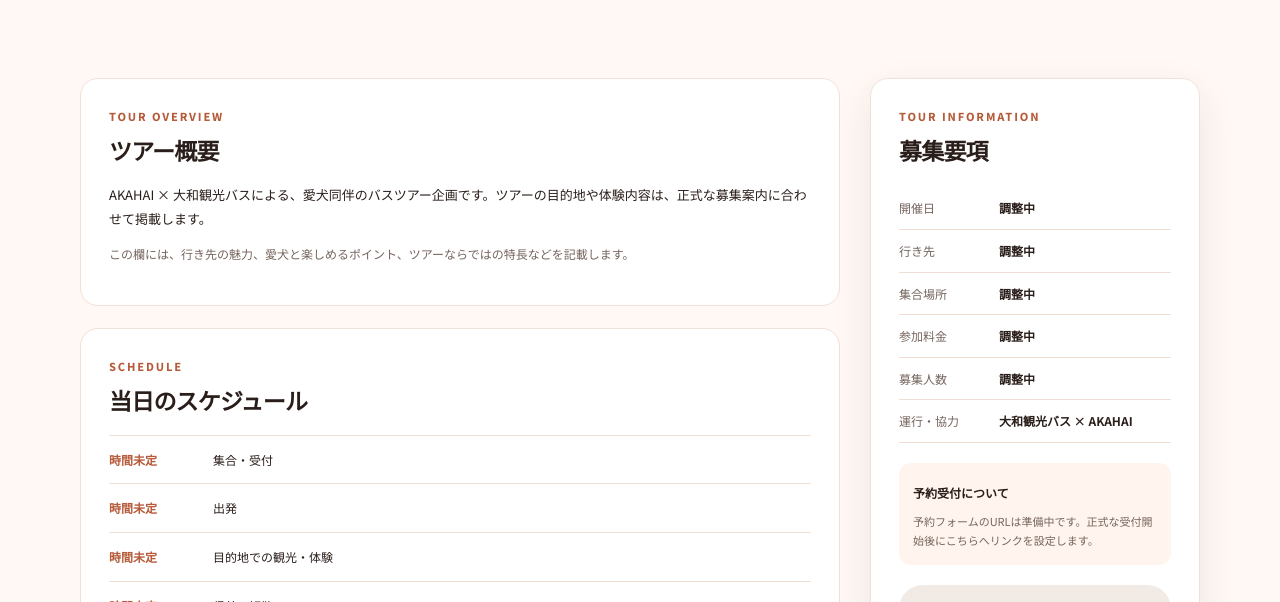
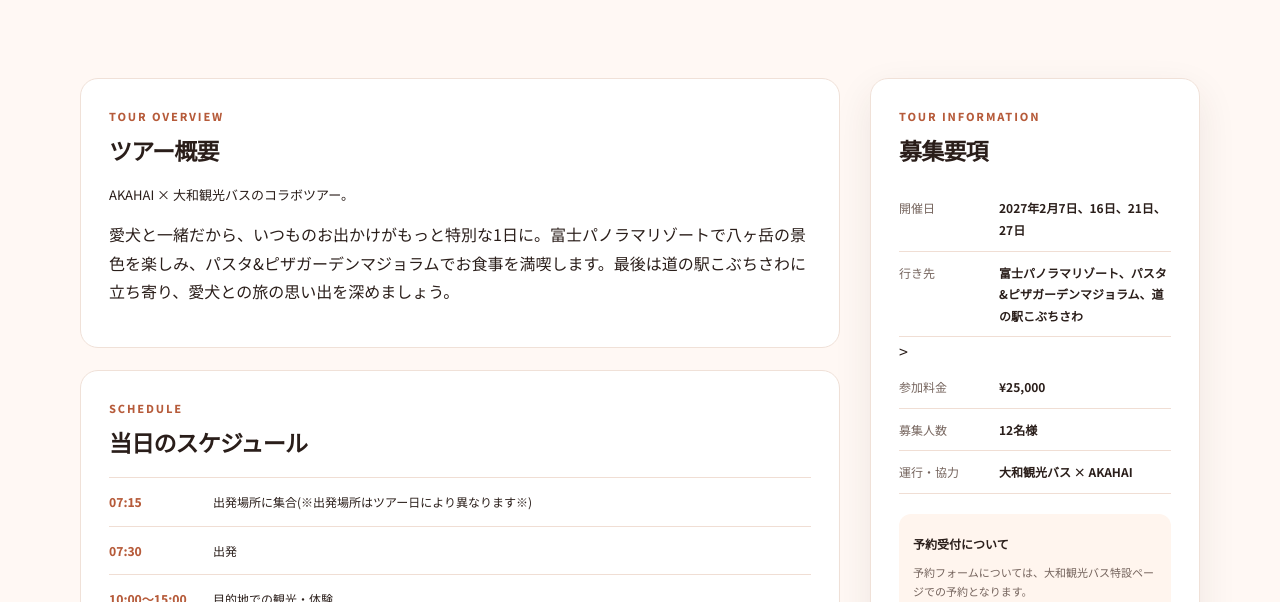
Before and after one commit to Dog-webs/akahai-events, a plain HTML site: page bus-tour/tour-detail-yatsugatake.html in a window 1280 px wide. Shown: the part 350-952 px from the top of the page. Drawn offline with Linux system fonts and the light colour scheme; a script that the page names is missing.

Commit message:
他ツアー作り込み

```diff
--- a/bus-tour/tour-detail-yatsugatake.html
+++ b/bus-tour/tour-detail-yatsugatake.html
@@ -68,18 +68,18 @@
         <section class="detail-panel">
           <p class="eyebrow">TOUR OVERVIEW</p>
           <h2>ツアー概要</h2>
-          <p>AKAHAI × 大和観光バスによる、愛犬同伴のバスツアー企画です。ツアーの目的地や体験内容は、正式な募集案内に合わせて掲載します。</p>
-          <p class="muted">この欄には、行き先の魅力、愛犬と楽しめるポイント、ツアーならではの特長などを記載します。</p>
+          <p>AKAHAI × 大和観光バスのコラボツアー。</p>
+          <p></p>愛犬と一緒だから、いつものお出かけがもっと特別な1日に。富士パノラマリゾートで八ヶ岳の景色を楽しみ、パスタ&ピザガーデンマジョラムでお食事を満喫します。最後は道の駅こぶちさわに立ち寄り、愛犬との旅の思い出を深めましょう。</p>
         </section>
 
         <section class="detail-panel">
           <p class="eyebrow">SCHEDULE</p>
           <h2>当日のスケジュール</h2>
           <div class="schedule-placeholder">
-            <div><span class="schedule-time">時間未定</span><span>集合・受付</span></div>
-            <div><span class="schedule-time">時間未定</span><span>出発</span></div>
-            <div><span class="schedule-time">時間未定</span><span>目的地での観光・体験</span></div>
-            <div><span class="schedule-time">時間未定</span><span>帰着・解散</span></div>
+            <div><span class="schedule-time">07:15</span><span>出発場所に集合(※出発場所はツアー日により異なります※)</span></div>
+            <div><span class="schedule-time">07:30</span><span>出発</span></div>
+            <div><span class="schedule-time">10:00〜15:00</span><span>目的地での観光・体験</span></div>
+            <div><span class="schedule-time">18:00</span><span>帰着・解散</span></div>
           </div>
           <p class="muted">※ 時刻・行程は確定後に更新します。道路状況等により変更となる場合があります。</p>
         </section>
@@ -101,16 +101,15 @@
           <p class="eyebrow">TOUR INFORMATION</p>
           <h2>募集要項</h2>
           <dl class="info-list">
-            <div><dt>開催日</dt><dd>調整中</dd></div>
-            <div><dt>行き先</dt><dd>調整中</dd></div>
-            <div><dt>集合場所</dt><dd>調整中</dd></div>
-            <div><dt>参加料金</dt><dd>調整中</dd></div>
-            <div><dt>募集人数</dt><dd>調整中</dd></div>
+            <div><dt>開催日</dt><dd>2027年2月7日、16日、21日、27日</dd></div>
+            <div><dt>行き先</dt><dd>富士パノラマリゾート、パスタ&ピザガーデンマジョラム、道の駅こぶちさわ</dd></div>>
+            <div><dt>参加料金</dt><dd>¥25,000</dd></div>
+            <div><dt>募集人数</dt><dd>12名様</dd></div>
             <div><dt>運行・協力</dt><dd>大和観光バス × AKAHAI</dd></div>
           </dl>
           <div class="reservation-notice">
             <strong>予約受付について</strong>
-            <p>予約フォームのURLは準備中です。正式な受付開始後にこちらへリンクを設定します。</p>
+            <p>予約フォームについては、大和観光バス特設ページでの予約となります。</p>
           </div>
           <span class="button button-muted button-full" aria-disabled="true">予約受付準備中</span>
           <p class="tiny-note">※ この仮ページから予約送信は行われません。</p>
```
Also changed, not shown: bus-tour/tour-detail-fujisan.html (+10 -11 lines).
